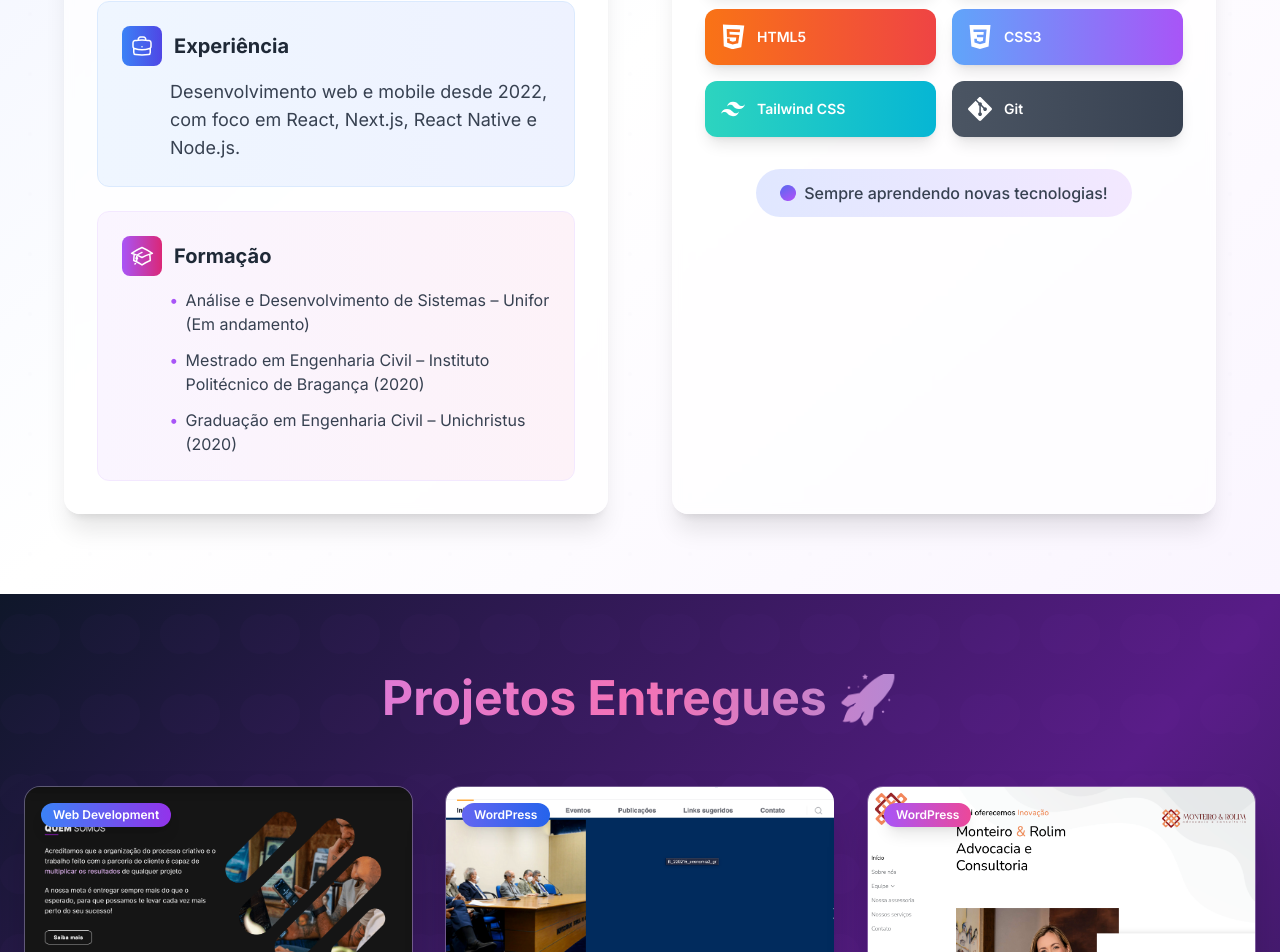
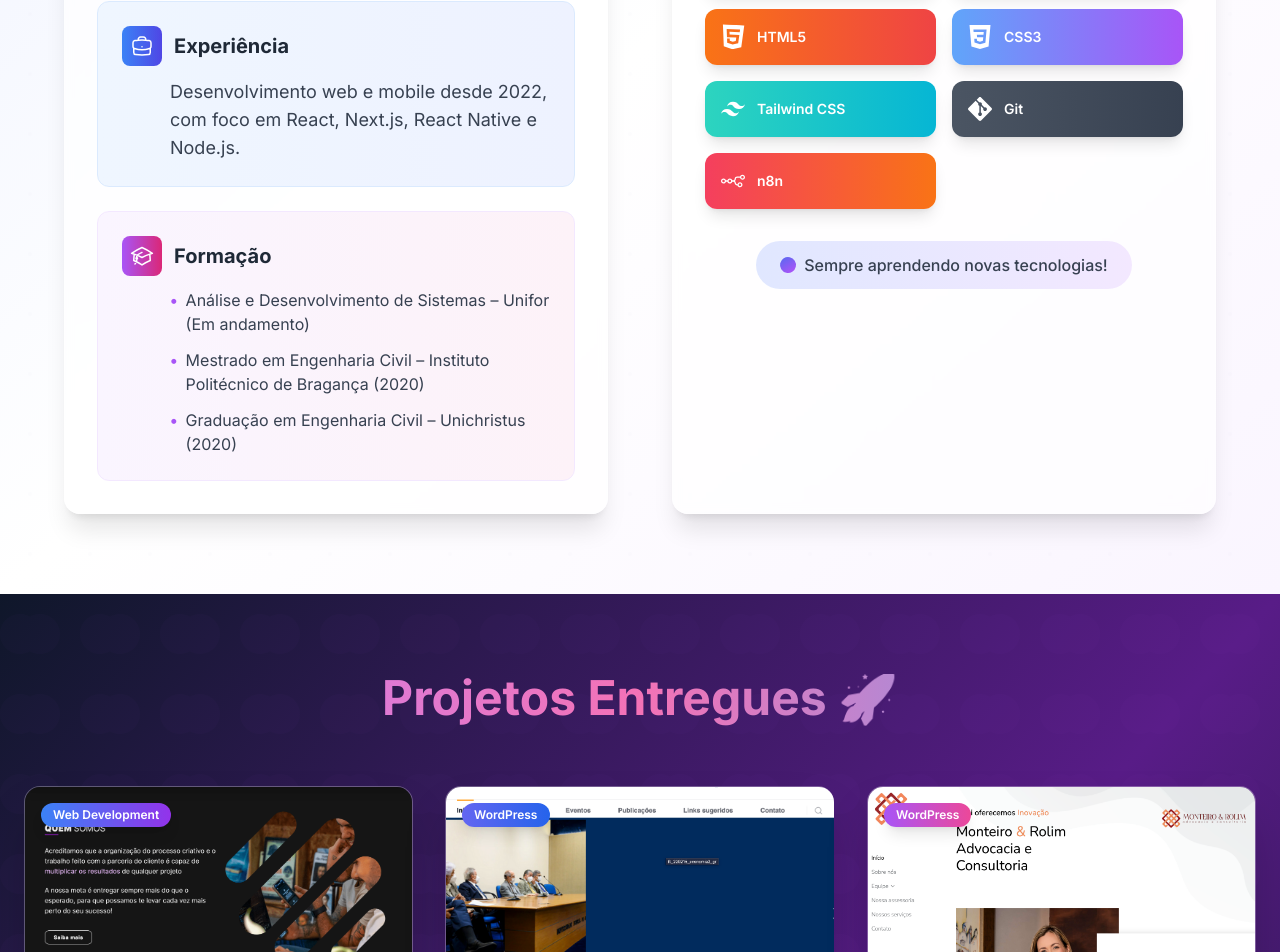
Before and after one commit to femacedogomes/portfolio, a Next.js app: page / in a window 1280 px wide. Shown: the part 1296-2248 px from the top of the page. Built offline with nearby package versions, Linux system fonts and the light colour scheme; no server answers.

Commit message:
feat: new skill

```diff
--- a/src/components/About.tsx
+++ b/src/components/About.tsx
@@ -16,6 +16,7 @@ import {
   SiCss3,
   SiTailwindcss,
   SiGit,
+  SiN8N,
 } from "react-icons/si";
 
 const About = () => {
@@ -54,6 +55,11 @@ const About = () => {
       color: "from-teal-400 to-cyan-500",
     },
     { name: "Git", icon: <SiGit />, color: "from-gray-600 to-gray-700" },
+    {
+      name: "n8n",
+      icon: <SiN8N />,
+      color: "from-rose-500 to-orange-500",
+    },
   ];
 
   return (
```
